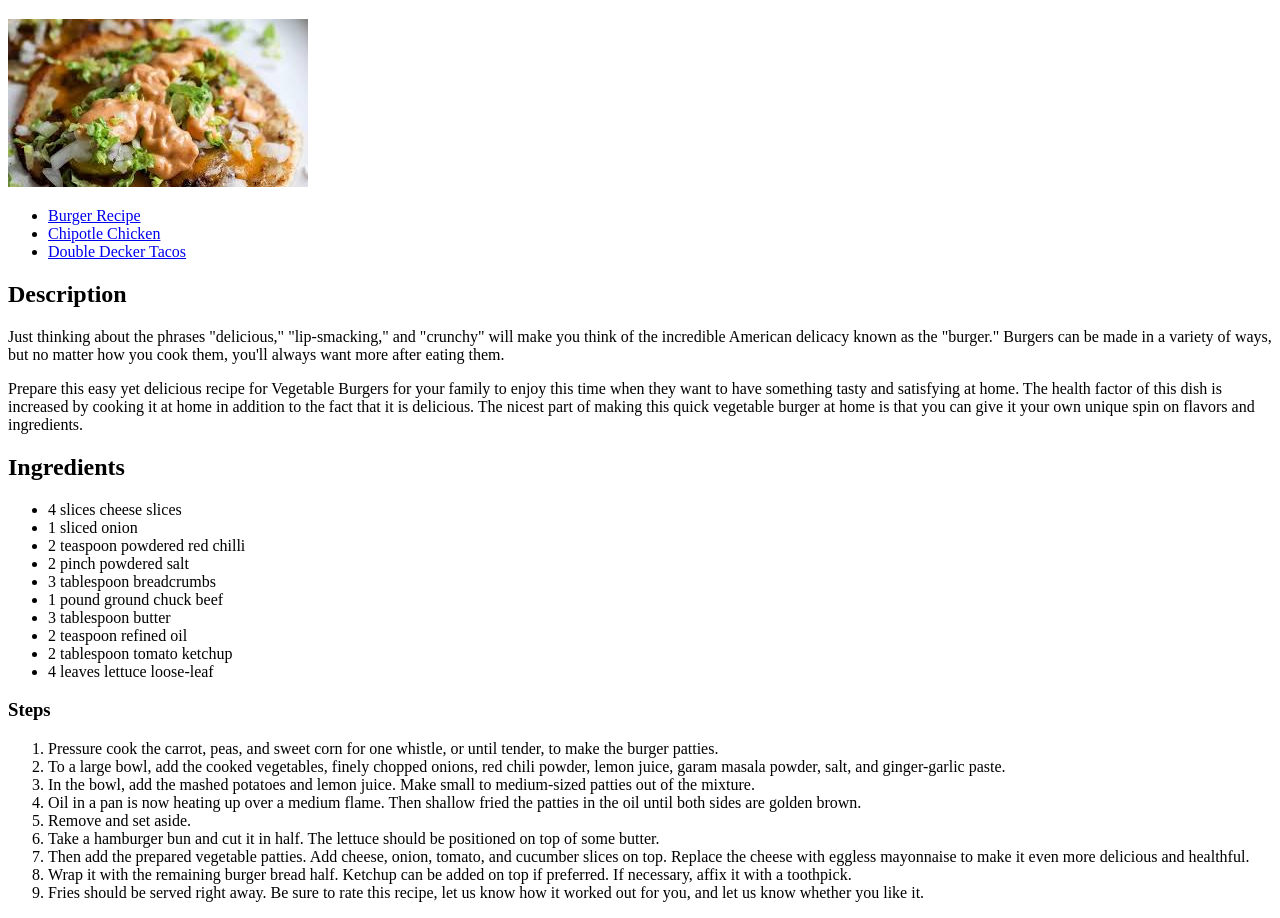
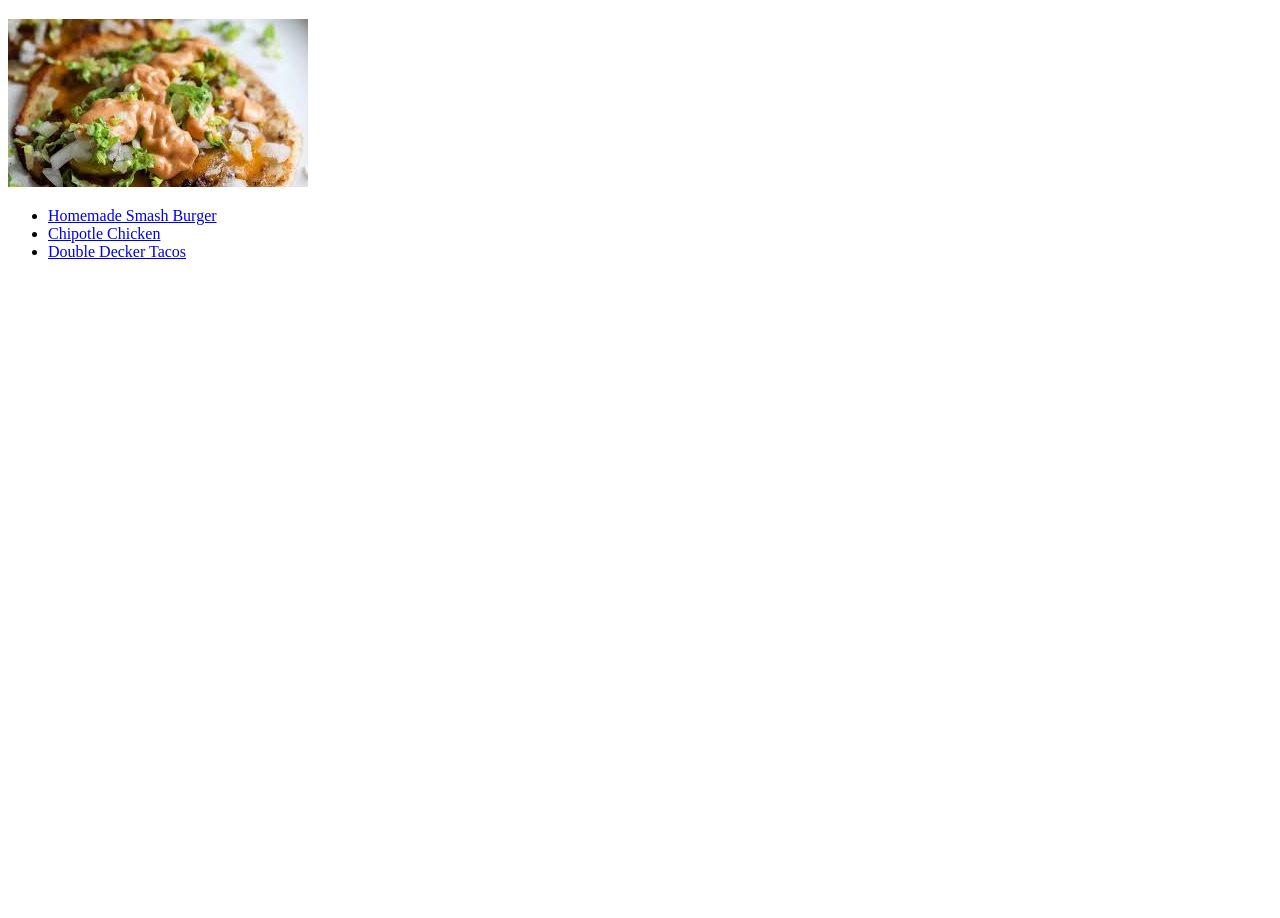
Before and after one commit to ibnshakeerah/OdinRecipe, a plain HTML site: page index.html in a window 1280 px wide. Shown: the part 61-979 px from the top of the page. After the commit the page ends 800 px from the top, so only its background shows below. Drawn offline with Linux system fonts and the light colour scheme.

```diff
--- a/index.html
+++ b/index.html
@@ -9,38 +9,11 @@
     <h1>Jeff Recipe</h1>
     <img src="dish recipe.jpg">
     <ul>
-        <li><a href="recipe/burger.html">Burger Recipe</a></li>
+        <li><a href="recipe/burger.html">Homemade Smash Burger</a></li>
         <li><a href="recipe/chipotle-chicken.html">Chipotle Chicken</a></li>
         <li><a href="recipe/decker-tacos.html">Double Decker Tacos</a></li>
     </ul>
-    <h2>Description</h2>
-    <p>Just thinking about the phrases "delicious," "lip-smacking," and "crunchy" will make you think of the incredible American delicacy known as the "burger." Burgers can be made in a variety of ways, but no matter how you cook them, you'll always want more after eating them.</p>
-    <p>Prepare this easy yet delicious recipe for Vegetable Burgers for your family to enjoy this time when they want to have something tasty and satisfying at home. The health factor of this dish is increased by cooking it at home in addition to the fact that it is delicious. The nicest part of making this quick vegetable burger at home is that you can give it your own unique spin on flavors and ingredients.</p>
-    <h2>Ingredients</h2>
-    <ul>
-        <li>4 slices cheese slices</li>
-        <li>1 sliced onion</li>
-        <li>2 teaspoon powdered red chilli</li>
-        <li>2 pinch powdered salt</li>
-        <li>3 tablespoon breadcrumbs</li>
-        <li>1 pound ground chuck beef</li>
-        <li>3 tablespoon butter</li>
-        <li>2 teaspoon refined oil</li>
-        <li>2 tablespoon tomato ketchup</li>
-        <li>4 leaves lettuce loose-leaf</li>
-    </ul>
-    <h3>Steps</h3>
-    <ol>
-        <li>Pressure cook the carrot, peas, and sweet corn for one whistle, or until tender, to make the burger patties.</li>
-        <li>To a large bowl, add the cooked vegetables, finely chopped onions, red chili powder, lemon juice, garam masala powder, salt, and ginger-garlic paste.</li>
-        <li>In the bowl, add the mashed potatoes and lemon juice. Make small to medium-sized patties out of the mixture.</li>
-        <li>Oil in a pan is now heating up over a medium flame. Then shallow fried the patties in the oil until both sides are golden brown.</li>
-        <li>Remove and set aside.</li>
-        <li>Take a hamburger bun and cut it in half. The lettuce should be positioned on top of some butter.</li>
-        <li>Then add the prepared vegetable patties. Add cheese, onion, tomato, and cucumber slices on top. Replace the cheese with eggless mayonnaise to make it even more delicious and healthful.</li>
-        <li>Wrap it with the remaining burger bread half. Ketchup can be added on top if preferred. If necessary, affix it with a toothpick.</li>
-        <li>Fries should be served right away. Be sure to rate this recipe, let us know how it worked out for you, and let us know whether you like it.</li>
-    </ol>
+
 
 </body>
 </html>
```
